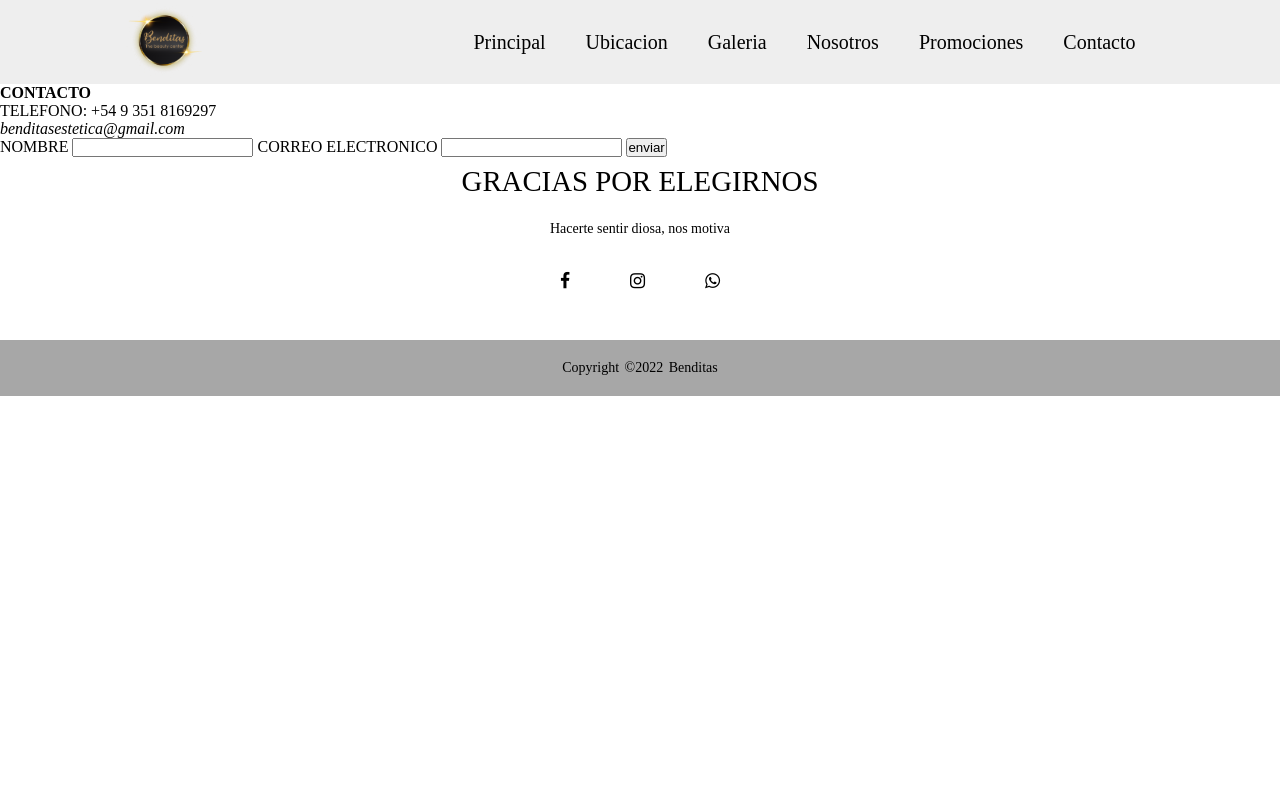
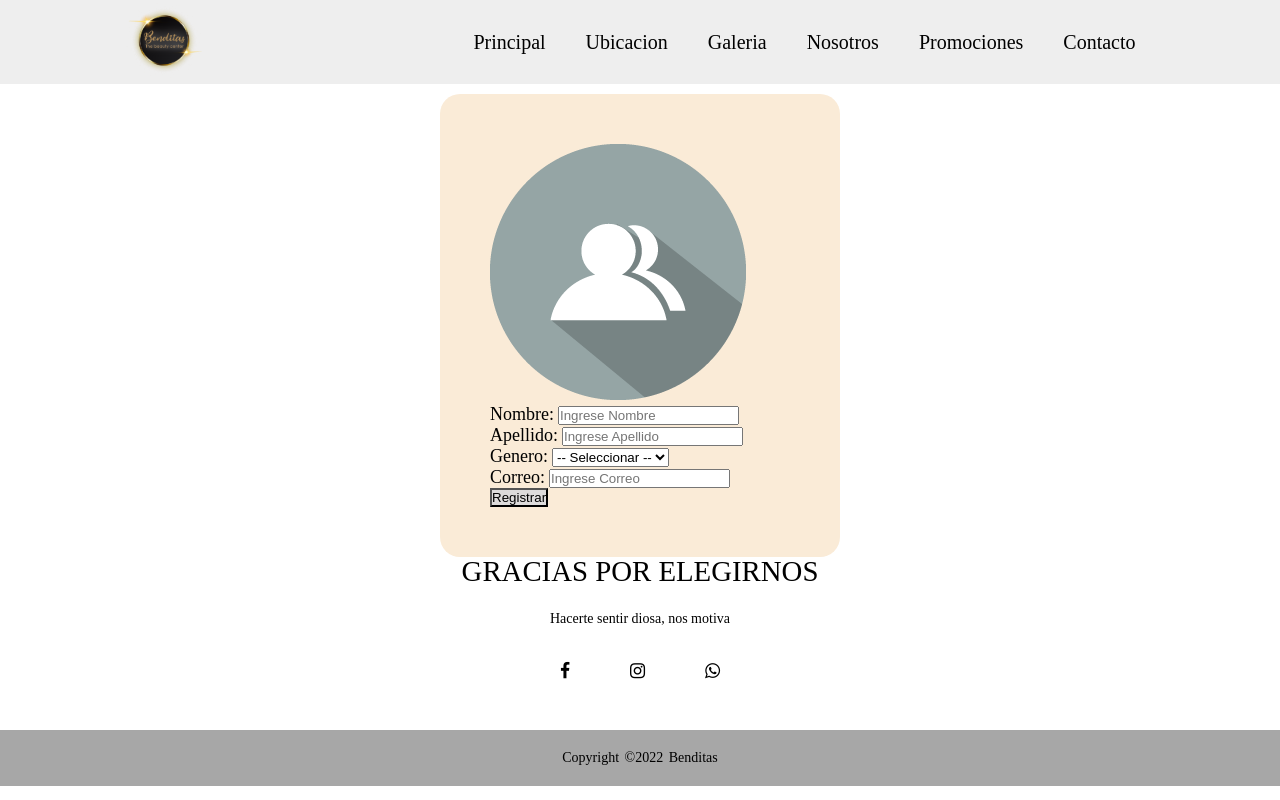
Before and after one commit to carlharendon/proyecto_Benditas, a plain HTML site: page pages/contacto.html in a window 1280 px wide. Drawn offline with Linux system fonts and the light colour scheme.

Commit message:
agregando boostrap a mi seccion contacto

```diff
--- a/css/style.css
+++ b/css/style.css
@@ -50,7 +50,7 @@ a:hover{
 .titulo{
     position: absolute;
     bottom: 15%;
-    left: 5%;
+    left: 60%;
     font-size: 50px;
 }
 /*footer*/
@@ -173,3 +173,28 @@ a:hover{
         grid-template-rows: repeat(6, auto);
     }
 }
+/*para la seccion contacto*/
+.contenedora{
+    position: relative;
+    top: 10px;
+    width: 300px;
+    margin: auto;
+    background-color: antiquewhite;
+    padding: 50px;
+    border-radius: 20px;
+}
+/*para la imagen*/
+.icono{
+    width: 100px;
+    height: 100px;
+    border-radius: 50px;
+}
+/*para el titulo*/
+.tituloo{
+     font-family: 'Times New Roman', Times, serif;
+     font-size: large;
+}
+/*para el boton*/
+.botonRegistrar{
+    background-color: rgb(221, 219, 219);
+}
--- a/pages/contacto.html
+++ b/pages/contacto.html
@@ -1,5 +1,6 @@
 <!DOCTYPE html>
 <html lang="en">
+
 <head>
     <meta charset="UTF-8">
     <meta http-equiv="X-UA-Compatible" content="IE=edge">
@@ -9,11 +10,12 @@
     <link rel="stylesheet" href="../css/style.css">
     <link rel="stylesheet" href="https://stackpath.bootstrapcdn.com/font-awesome/4.7.0/css/font-awesome.min.css">
 </head>
+
 <body>
     <header class="encabezado">
         <nav>
             <div>
-                <img class="imagen"src="../img/logo.png" alt=logo>
+                <img class="imagen" src="../img/logo.png" alt=logo>
             </div>
             <ul>
                 <li><a href="../index.html">Principal</a></li>
@@ -27,20 +29,45 @@
         </nav>
     </header>
     <main>
-        <h4>CONTACTO</h4>
-        <p>TELEFONO: +54 9 351 8169297</p>
-        <address>benditasestetica@gmail.com</address>
-
-    <form action=""  method="POST">
-      <label for="nombre">NOMBRE</label>
-      <input type="Nombre" name="Nombre">
-
-      <label for="email">CORREO ELECTRONICO</label>
-      <input type="email" name="email">
-
-      <input type="submit" value="enviar">
-
-    </form>
+        <div class="contenedora">
+            <div class="form-row">
+                <div class="form-group col-md-12 text-center">
+                    <img src="../img/usuario2.png" alt="icono">
+                </div>
+            </div>
+            <div class="form-row">
+                <div class="form-group col-md-12">
+                    <label class="tituloo">Nombre:</label>
+                    <input type="text" class="form-control" name="Nombre" placeholder="Ingrese Nombre">
+                    <div class="form-row">
+                        <div class="form-group col-md-12">
+                            <label class="tituloo">Apellido:</label>
+                            <input type="text" class="form-control" name="Apellido" placeholder="Ingrese Apellido">
+                        </div>
+                    </div>
+                    <div class="form-row">
+                        <div class="form-group col-md-12">
+                            <label class="tituloo">Genero:</label>
+                            <select name="genero" class="form-control">
+                                <option value="" selected disabled>-- Seleccionar --</option>
+                                <option value="Masculino">Masculino</option>
+                                <option value="Femenino">Femenino</option>
+                            </select>
+                        </div>
+                    </div>
+                    <div class="form-row">
+                        <div class="form-group col-md-12">
+                            <label class="tituloo">Correo:</label>
+                            <input type="email" class="form-control" name="correo" placeholder="Ingrese Correo">
+                        </div>
+                    </div>
+                </div>
+            </div>
+            <div class="form-row">
+                <div class="form-group col-md-6">
+                    <input type="button" class="btn btn-lg btn-block botonRegistrar" value="Registrar">
+                </div>
+            </div>
     </main>
     <footer>
         <div class="footer2">
@@ -58,4 +85,5 @@
         </div>
     </footer>
 </body>
+
 </html>
```
Also changed, not shown: index.html (+1 -1 lines), JS/bootstrap.min.js (added), css/bootstrap.min.css (added), img/fondo10.jpg (added), img/usuario.png (added), img/usuario2.png (added). Lines whose indentation alone changed are shown as unchanged.
